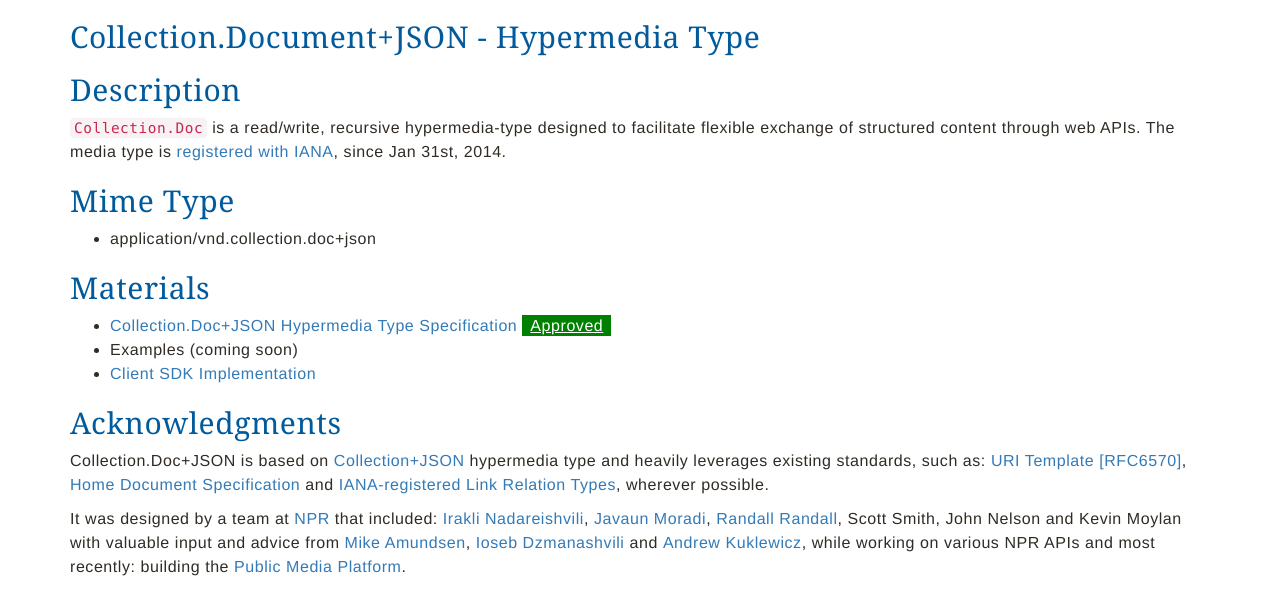
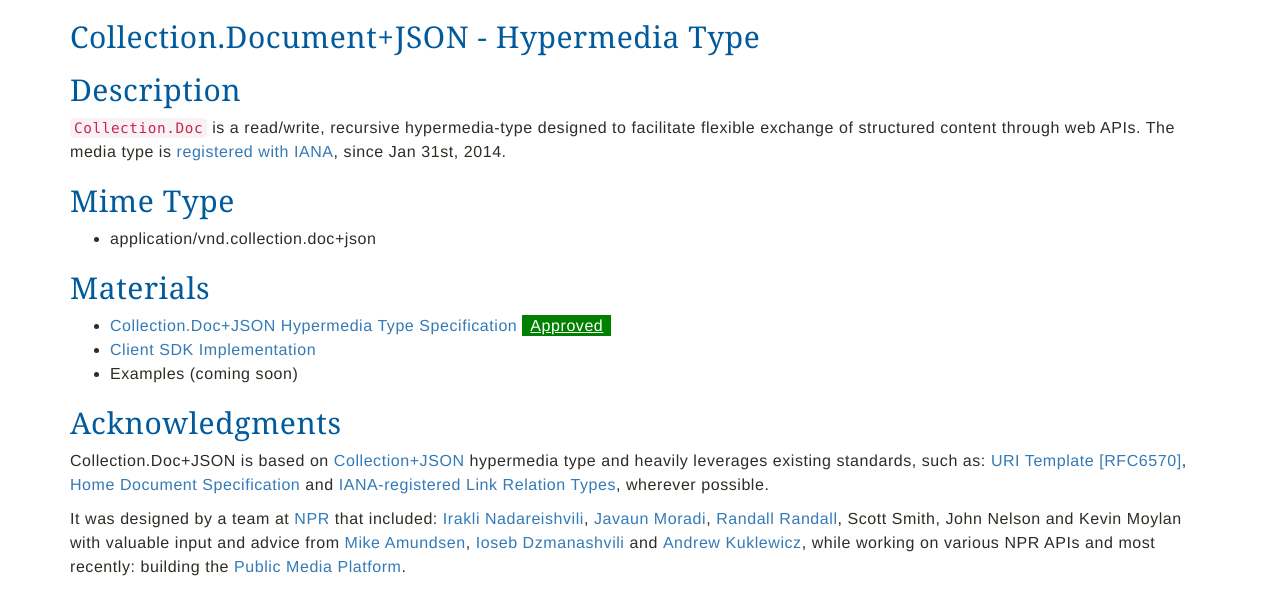
Before and after one commit to npr/cdoc-spec-site, a Jekyll site: the page built from index.md, in a window 1280 px wide. Shown: the top 615 px of the page. Built offline with Jekyll 4.4.1, drawn with Linux system fonts in a browser that asks for light colours; nearby versions of some CDN libraries; Markdown is read by kramdown in place of the engine named in the settings.

Commit message:
minor update

```diff
--- a/index.md
+++ b/index.md
@@ -14,8 +14,8 @@
 ## Materials
 
 - [Collection.Doc+JSON Hypermedia Type Specification](/spec.html) <span class="reg-approved"><a href="http://www.iana.org/assignments/media-types/application/vnd.collection.doc+json">Approved</a></span>
+- [Client SDK Implementation](/client.html)
 - Examples (coming soon)
-- [Client SDK Implementation](/client.html)
 
 ## Acknowledgments
 
```
